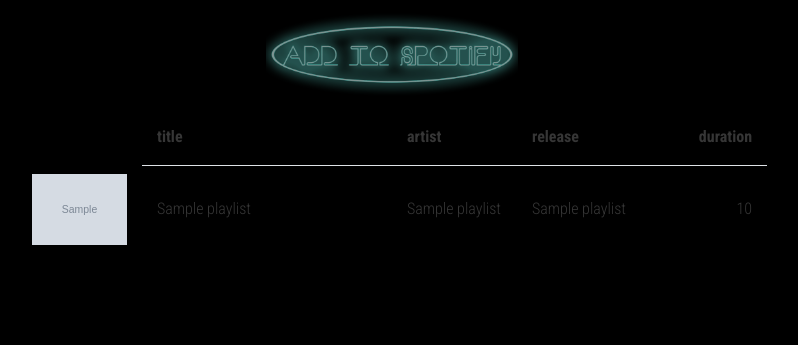
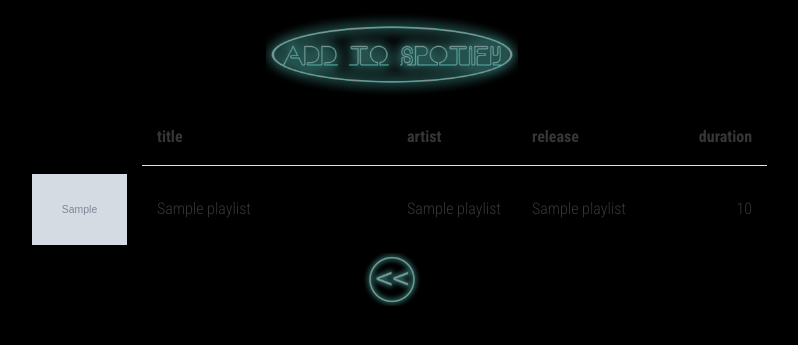
Before and after one commit to carolynmh/tune-fusion, a Flask app: template templates/playlist_v2.html in a window 1280 px wide. Shown: the part 272-617 px from the top of the page, without its empty margins (248-1046 px from the left). Run offline with Flask 2, Linux system fonts and the light colour scheme; the template is opened without the code that fills it: most values are stand-ins (such as "Sample title", 1, 10 or a date in 2020); grey boxes marked "Sample" are stand-in pictures; some libraries are stand-ins or nearby versions.

Commit message:
added back button at end of playlist

```diff
--- a/templates/playlist_v2.html
+++ b/templates/playlist_v2.html
@@ -41,5 +41,14 @@
 
 </div>
 
+<div class = "container text-center">
+    <div class = "row">
+        <div class = "col fade">
+          <a href="/usernames">
+              <img src = "/static/backtostart.png" class = "img-fluid" style = "width:10%"></img>
+          </a>
+        </div>
+    </div>
+  </div>
 
 {% endblock %}
```
